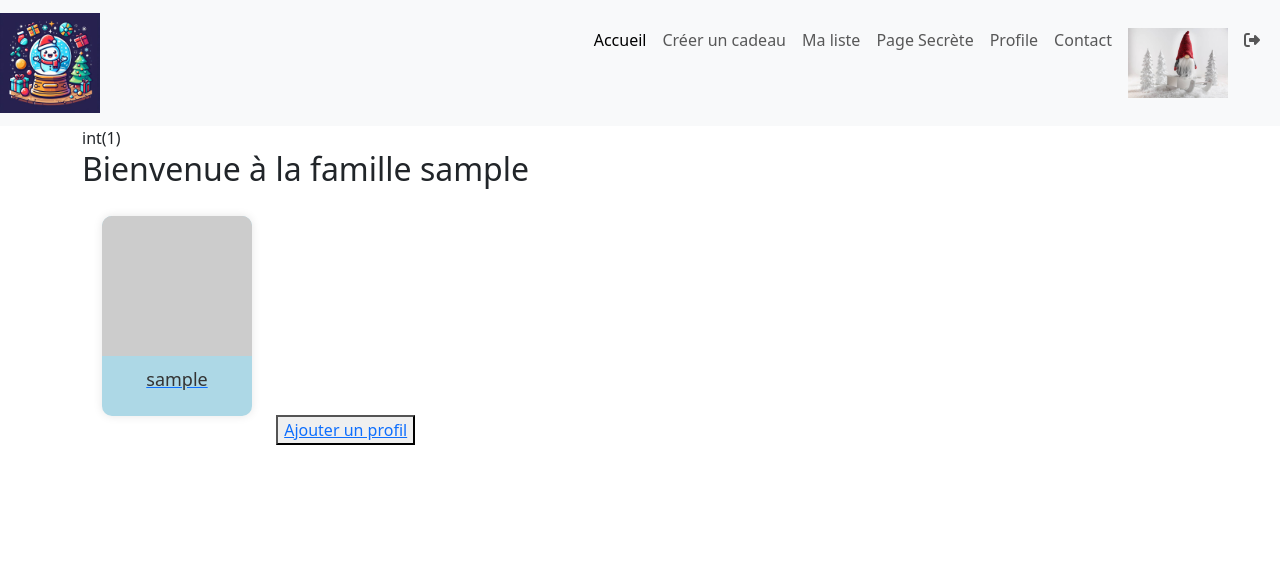
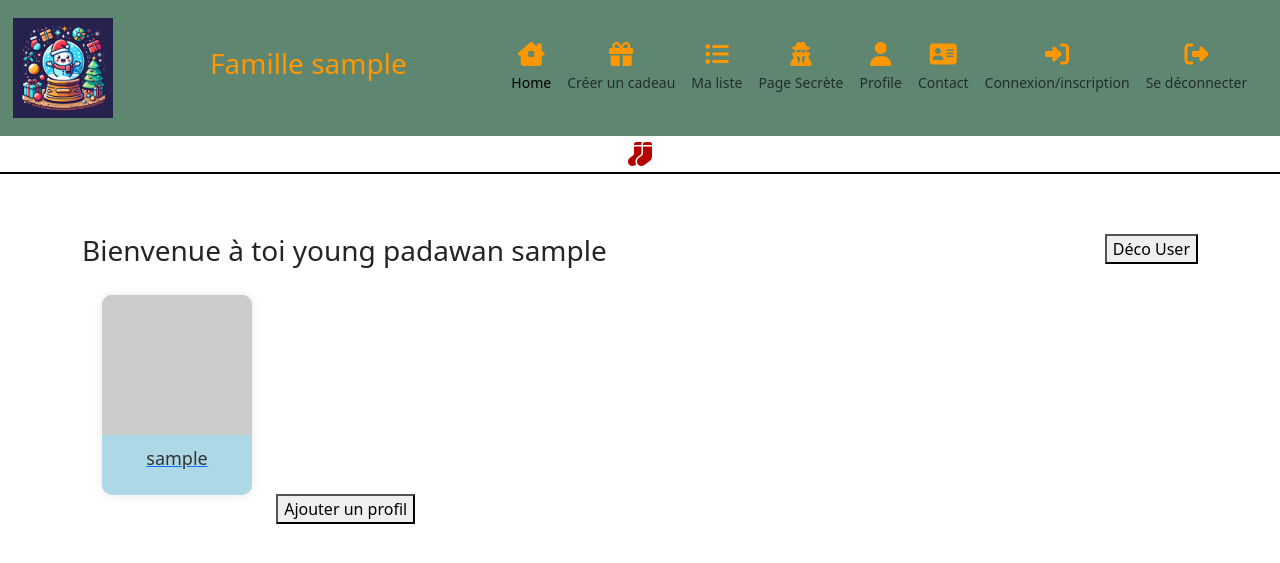
Before and after one commit to Lavestenoire/christmas, a PHP site: page /MVC/ in a window 1280 px wide. Shown: the top 563 px of the page. Run offline with PHP 8.4, Linux system fonts and the light colour scheme; the visitor is signed in with stand-in values (Sample User, id 1); tables that the repository leaves empty or names only in its code hold one stand-in row (values such as "Sample post"); some libraries are stand-ins or nearby versions.

Commit message:
session user ok

```diff
--- a/Controllers/AccountController.php
+++ b/Controllers/AccountController.php
@@ -86,7 +86,7 @@ class AccountController extends Controller
             $accountInfos = $accountModel->getAccountById($accountId);
 
             // Stocker les informations de l'utilisateur en session
-            $_SESSION['id_Account'] = $accountInfos['id_account'];
+            $_SESSION['id_account'] = $accountInfos['id_account'];
             $_SESSION['nickname_account'] = $accountInfos['nickname_account'];
             $_SESSION['email_account'] = $accountInfos['email_account'];
 
@@ -127,10 +127,10 @@ class AccountController extends Controller
             $accountInfos = $loginAccount->loginAccount($account);
 
             if ($accountInfos !== NULL && password_verify($password, $accountInfos['password_account'])) {
-                $_SESSION['id_Account'] = $accountInfos['id_account'];
+                $_SESSION['id_account'] = $accountInfos['id_account'];
                 $_SESSION['nickname_account'] = $accountInfos['nickname_account'];
                 $_SESSION['email_account'] = $accountInfos['email_account'];
-                // var_dump($_SESSION['id_Account']);
+                // var_dump($_SESSION['id_account']);
                 // die;
                 header("Location: home");
                 exit();
--- a/Controllers/HomeController.php
+++ b/Controllers/HomeController.php
@@ -12,11 +12,11 @@ class HomeController extends Controller
 {
     public function index()
     {
-        if (isset($_SESSION['id_Account'])) {
-            // var_dump($_SESSION['id_Account']);
+        if (isset($_SESSION['id_account'])) {
+            // var_dump($_SESSION['id_account']);
             $account = new Account();
 
-            $account->setId_account($_SESSION['id_Account']);
+            $account->setId_account($_SESSION['id_account']);
 
             $userModel = new UserModel();
             // vérifier qu'au moins 1 account est admin
--- a/Models/AccountModel.php
+++ b/Models/AccountModel.php
@@ -66,7 +66,7 @@ class AccountModel extends DbConnect
 
 
     // ############################################################
-    // ######################### LOGIN ############################
+    //                           LOGIN
     // ############################################################
     public function loginAccount(Account $account)
     {
--- a/Models/UserModel.php
+++ b/Models/UserModel.php
@@ -12,11 +12,14 @@ use App\Entities\Account;
 
 class UserModel extends DbConnect
 {
+    // ########################################
+    //    NOMBRE DE USER POUR UN ID_ACCOUNT
+    // ########################################
     public function userCount(Account $account)
     {
         try {
-            $this->request = $this->connection->prepare("SELECT COUNT(*) as count FROM c_user WHERE id_account = :id_Account");
-            $this->request->bindValue(':id_Account', $account->getId_account());
+            $this->request = $this->connection->prepare("SELECT COUNT(*) as count FROM c_user WHERE id_account = :id_account");
+            $this->request->bindValue(':id_account', $account->getId_account());
 
             $this->request->execute();
             $result = $this->request->fetch(PDO::FETCH_ASSOC);
@@ -28,13 +31,14 @@ class UserModel extends DbConnect
         }
     }
 
-
-    public function addUser(User $user)
+    // ########################################
+    //              INSERT USER
+    // ########################################
+    public function createUser(User $user, int $accountId)
     {
         try {
             $this->request = $this->connection->prepare("INSERT INTO c_user (nickname_user, picture_user, question_user, response_user, role_user, status_user, id_account)
-            VALUES (:nickname, :picture, :question, :response, :role, :status, :id_account)");
-
+            VALUES (:nickname, :picture, :question_user, :response_user, :role, :status, :id_account)");
             $this->request->bindValue(':nickname', $user->getNickname_user());
 
             if (empty($user->getPicture_user())) {
@@ -43,53 +47,46 @@ class UserModel extends DbConnect
             } else {
                 $this->request->bindValue(":picture", $user->getPicture_user());
             }
-            $this->request->bindValue(':question', $user->getQuestion_user());
-            $this->request->bindValue(':response', $user->getResponse_user());
+            $this->request->bindValue(':question_user', $user->getQuestion_user());
+            $this->request->bindValue(':response_user', $user->getResponse_user());
             $this->request->bindValue(':role', $user->getRole_user());
             $this->request->bindValue(':status', $user->getStatus_user());
-            $this->request->bindValue(':id_account', $user->getId_account());
+            $this->request->bindValue(':id_account', $accountId);
 
             $this->request->execute();
         } catch (Exception $e) {
             echo "Erreur lors de la connexion à la base de données : " . $e->getMessage();
         }
     }
-    // public function getUserbyNickname($idAccount)
-    // {
-    //     try {
-    //         // $this->request = $this->connection->prepare('SELECT * FROM c_user WHERE nickname_user = :nickname');
-    //         $this->request = $this->connection->prepare("SELECT nickname_user FROM `c_user` WHERE id_account = :id_Account");
-    //         $this->request->bindValue(":id_Account", $idAccount);
-    //         $this->request->execute();
 
-    //         $result = $this->request->fetchAll(PDO::FETCH_ASSOC);
-    //         // var_dump($result);
-    //         // die;
-    //         return $result;
-    //     } catch (Exception $e) {
-    //         echo "Erreur lors de la connexion à la base de données : " . $e->getMessage();
-    //     }
-    // }
+    // ########################################
+    //  SELECT USER PAR NICKNAME ET ID_ACCOUNT
+    // ########################################
     public function getUserByNicknameAndAccountId($nicknameUser, $idAccount)
     {
         try {
-            $this->request = $this->connection->prepare("SELECT * FROM `c_user` WHERE nickname_user = :nicknameUser AND id_account = :idAccount");
+            $this->request = $this->connection->prepare("SELECT * FROM `c_user` WHERE nickname_user = :nicknameUser AND id_account = :id_account");
             $this->request->bindValue(":nicknameUser", $nicknameUser);
-            $this->request->bindValue(":idAccount", $idAccount);
+            $this->request->bindValue(":id_account", $idAccount);
             $this->request->execute();
 
             $result = $this->request->fetch(PDO::FETCH_ASSOC);
+            // var_dump($result);
+            // die;
             return $result;
         } catch (Exception $e) {
             echo "Erreur lors de la connexion à la base de données : " . $e->getMessage();
         }
     }
 
+    // ########################################
+    //       SELECT USERS PAR ID_ACCOUNT
+    // ########################################
     public function getUsersByAccountId(Account $account)
     {
         try {
-            $this->request = $this->connection->prepare("SELECT * FROM c_user WHERE id_account = :id_Account");
-            $this->request->bindValue(':id_Account', $account->getId_account());
+            $this->request = $this->connection->prepare("SELECT * FROM c_user WHERE id_account = :id_account");
+            $this->request->bindValue(':id_account', $account->getId_account());
             $this->request->execute();
 
             $usersData = $this->request->fetchAll(PDO::FETCH_ASSOC);
@@ -97,6 +94,7 @@ class UserModel extends DbConnect
             $listUsers = [];
             foreach ($usersData as $userData) {
                 $user = new User();
+                $user->setId_user($userData['id_user']);
                 $user->setNickname_user($userData['nickname_user']);
                 $listUsers[] = $user;
             }
@@ -105,4 +103,58 @@ class UserModel extends DbConnect
             echo "Erreur lors de la connexion à la base de données : " . $e->getMessage();
         }
     }
+
+    // ########################################
+    //       SELECT USERS PAR ID_ACCOUNT
+    // ########################################
+    public function loginUser(User $user)
+    {
+        try {
+            $this->request = $this->connection->prepare("SELECT * FROM c_user WHERE nickname_user = :nickname_user AND question_user = :question_user AND response_user = :response_user");
+            $this->request->bindValue(':nickname_user', $user->getNickname_user());
+            $this->request->bindValue(':question_user', $user->getQuestion_user());
+            $this->request->bindValue(':response_user', $user->getResponse_user());
+            $this->request->execute();
+
+            $data = $this->request->fetch(PDO::FETCH_ASSOC);
+            return $data;
+        } catch (Exception $e) {
+            echo "Erreur lors de la connexion à la base de données : " . $e->getMessage();
+        }
+    }
+
+    // ########################################
+    //       SELECT USERS PAR ID_ACCOUNT
+    // ########################################
+    public function getUserByIdUser(User $user)
+    {
+        try {
+            $this->request = $this->connection->prepare("SELECT * FROM c_user WHERE id_user = :id_user");
+            $this->request->bindValue(':id_user', $user->getId_user());
+            $this->request->execute();
+
+            $user = $this->request->fetch(PDO::FETCH_ASSOC);
+            // var_dump($data);
+            // die;
+            return $user;
+        } catch (Exception $e) {
+            echo "Erreur lors de la connexion à la base de données : " . $e->getMessage();
+        }
+    }
+
+    // ########################################
+    //      UPDATE STATUS USER SI CONNECTÉ
+    // ########################################
+    public function updateUserStatus(Account $account, User $user)
+    {
+        try {
+            $this->request = $this->connection->prepare("UPDATE c_user SET status_user = :status_user WHERE id_user = :id_user AND id_account = :id_account");
+            $this->request->bindValue(':status_user', $user->getStatus_user());
+            $this->request->bindValue(':id_user', $user->getId_user());
+            $this->request->bindValue(':id_account', $account->getId_account());
+            $this->request->execute();
+        } catch (Exception $e) {
+            echo "Erreur lors de la mise à jour du statut de l'utilisateur : " . $e->getMessage();
+        }
+    }
 }
--- a/Views/base.php
+++ b/Views/base.php
@@ -17,6 +17,9 @@
             <a class="navbar-brand" href="/christmas/public/home"> <!-- le lien href de home: home = réecriture d'URL = controller et action donc render -->
                 <img src="pictures/logoChristmas1.png" alt="Logo" width="100"> <!-- Remplacez "logo.png" par le chemin de votre logo -->
             </a>
+            <?php if (isset($_SESSION['nickname_account'])) { ?>
+                <h3>Famille <?= $_SESSION['nickname_account']; ?></h3>
+            <?php } ?>
             <div class="container-fluid justify-content-end">
                 <button class="navbar-toggler" type="button" data-bs-toggle="collapse" data-bs-target="#navbarSupportedContent" aria-controls="navbarSupportedContent" aria-expanded="false" aria-label="Toggle navigation">
                     <span class="navbar-toggler-icon"></span>
@@ -24,36 +27,61 @@
                 <div class="collapse navbar-collapse" id="navbarSupportedContent">
                     <ul class="navbar-nav ms-auto mb-2 mb-lg-0">
                         <li class="nav-item">
-                            <a class="nav-link active" aria-current="page" href="/christmas/public/home">Accueil</a>
+                            <a class="nav-link active" aria-current="page" href="/christmas/public/home">
+                                <i class="menuIcon fa-solid fa-house-chimney-window"></i>
+                                <span class="menuEntry">Home</span>
+                            </a>
                         </li>
                         <li class="nav-item">
-                            <a class="nav-link" href="#">Créer un cadeau</a>
+                            <a class="nav-link" href="#">
+                                <i class="menuIcon fa-solid fa-gift menuEntry"></i>
+                                <span class="menuText">Créer un cadeau</span>
+                            </a>
                         </li>
                         <li class="nav-item">
-                            <a class="nav-link" href="#">Ma liste</a>
+                            <a class="nav-link" href="#">
+                                <i class="menuIcon fa-solid fa-list-ul"></i>
+                                <span class="menuEntry">Ma liste</span>
+                            </a>
                         </li>
                         <li class="nav-item">
-                            <a class="nav-link" href="#">Page Secrète</a>
-                        </li>
-                        <li class="nav-item">
-                            <a class="nav-link" href="#">Profile</a>
-                        </li>
-                        <li class="nav-item">
-                            <a class="nav-link" href="#">Contact</a>
+                            <a class="nav-link" href="#">
+                                <i class="menuIcon fa-solid fa-user-secret"></i>
+                                <span class="menuText">Page Secrète</span>
+                            </a>
                         </li>
                         <li class="nav-item">
                             <a class="nav-link" href="/christmas/public/viewLogin">
-                                <img src="pictures/gnome1.jpg" alt="icone gnome" width="100">
+                                <i class="menuIcon fa-solid fa-user"></i>
+                                <span class="menuText">Profile</span>
+                            </a>
+                        </li>
+                        <li class="nav-item">
+                            <a class="nav-link" href="#">
+                                <i class="menuIcon fa-solid fa-address-card"></i>
+                                <span class="menuText">Contact</span>
+                            </a>
+                        </li>
+                        <li class="nav-item">
+                            <a class="nav-link" href="/christmas/public/viewLogin">
+                                <i class="menuIcon fa-solid fa-right-to-bracket"></i>
+                                <span class="menuText">Connexion/inscription</span>
                             </a>
                         </li>
                         <li class="nav-item">
                             <a class="nav-link" href="/christmas/public/logoutAccount">
-                                <i class="fa-solid fa-right-from-bracket"></i> </a>
+                                <i class="menuIcon fa-solid fa-right-from-bracket"></i>
+                                <span class="menuText">Se déconnecter</span>
+                            </a>
                         </li>
                     </ul>
                 </div>
             </div>
         </nav>
+        <!-- GERER LA LONGUEUR DE LA BANDEROLE EN JS -->
+        <div id="banner">
+            <i class="fa-solid fa-socks"></i>
+        </div>
     </header>
     <div class="container">
         <main><?= $content ?></main>
--- a/Views/home/index.php
+++ b/Views/home/index.php
@@ -1,51 +1,64 @@
 <?php
 $title = "Christmas - Accueil";
-var_dump($_SESSION['id_Account']);
+// var_dump($_SESSION['id_account']);
+// var_dump($_SESSION['nickname_account']);
+// var_dump($_SESSION['nickname_user']);
+// var_dump($_SESSION['role_user']);
+// var_dump($_SESSION['status_user']);
+
+
 
 /* Le $title est situé au niveau du title de la base */
 ?>
 
 <?php
-if (isset($_SESSION['id_Account'])) {
-    if ($showForm) {
+if (isset($_SESSION['id_account'])) {
+    if (isset($showForm) && $showForm) {
 ?>
-        <!-- Si role_user == admin non présent: -->
-        <h2>Bienvenue à la famille <?= $_SESSION['nickname_account']; ?></h2>
-        <?php var_dump($_SESSION['email_account']);
-        ?>
+        <!-- ##########################################################################
+        Si 0 users existent pour cet id_account > affichage formulaire pour en créer un
+        ############################################################################### -->
         <p>Merci de créer le premier profil de ce compte, qui vous permettra de modifier et supprimer votre compte familial, et d'avoir accès aux profils des membres de votre famille.</p>
 
-        <form class="mx-auto w-80" action="addUser" method="POST">
+        <form class="mx-auto w-80" action="createUser" method="POST">
             <img src="pictures/avatar.png" alt=" avatar">
             <div class="mb-3 col-4">
                 <label for="nickname_user" class="form-label">Choisi un pseudo</label>
                 <input type="text" name="nickname_user" class="form-control" id="nickname_user" aria-describedby="usernameHelp" required>
             </div>
             <div class="mb-3 col-4">
-                <label for="question" class="form-label">Merci d'indiquer une question personnelle.</label>
-                <input type="text" name="question" class="form-control" id="question" aria-describedby="usernameHelp" required>
+                <label for="question_user" class="form-label">Merci d'indiquer une question personnelle.</label>
+                <input type="text" name="question_user" class="form-control" id="question_user" aria-describedby="usernameHelp" required>
             </div>
             <div class="mb-3 col-4">
-                <label for="response" class="form-label">Merci d'indiquer la réponse à ta question</label>
-                <input type="password" name="response" class="form-control" id="response" required>
+                <label for="response_user" class="form-label">Merci d'indiquer la réponse à ta question</label>
+                <input type="password" name="response_user" class="form-control" id="response_user" required>
             </div>
-            <!-- champs caché pour insérer le statut admin (1) par défaut -->
+            <!-- champs caché pour insérer le rôle admin (1) par défaut -->
             <input type="hidden" name="role_user" value="1">
             <input type="hidden" name="status_user" value="0">
             <button type="submit" name="addAUser" class="btn btn-primary">Ajouter ce profil</button>
         </form>
-    <?php } else if ($showProfiles) { ?>
-        <h2>Bienvenue à la famille <?= $_SESSION['nickname_account']; ?></h2>
+    <?php }
+
+    // ######################################################
+    // si au moins 1 user existe, affichage de son nickname
+    // ######################################################
+    else if ($showProfiles) { ?>
+        <div id="logoutUserBtn"><a href="logoutUser"><button>Déco User</button></a></div>
+        <?php if (isset($_SESSION['nickname_user'])) { ?>
+            <h3>Bienvenue à toi young padawan <?= $_SESSION['nickname_user']; ?></h3>
+        <?php } ?>
 
         <?php foreach ($users as $user) { ?>
             <div class="profile">
-                <a href="#">
+                <a href="/christmas/public/pageLoginUser?id_user=<?= $user->getId_user() ?>">
                     <div class="profile-image"></div>
                     <div class="profile-name"><?= $user->getNickname_user() ?></div>
                 </a>
             </div>
         <?php  } ?>
-        <button><a href="addUserPage">Ajouter un profil</a></button>
+        <a href="pageCreateUser"><button>Ajouter un profil</button></a>
     <?php }
 } else { ?>
     <h1>Accueil</h1>
--- a/public/script.js
+++ b/public/script.js
@@ -12,3 +12,16 @@ togglePassword.addEventListener("click", function () {
         togglePassword.classList.add("fa-eye");
     }
 });
+
+const banner = document.querySelector('#banner');
+const icon = '<i class="fa-solid fa-socks"></i>';
+const maxWidth = 1000; // largeur maximale de la banderole en pixels
+const iconWidth = 50; // largeur d'une icône en pixels
+const iconMargin = 10; // marge entre les icônes en pixels
+
+let currentWidth = 0;
+
+while (currentWidth < maxWidth) {
+    banner.innerHTML += icon;
+    currentWidth += iconWidth + iconMargin;
+}
--- a/public/style.css
+++ b/public/style.css
@@ -1,3 +1,53 @@
+.navbar {
+    background-color: #5F8670 !important;
+    padding: 1%;
+}
+
+.nav-link {
+    display: flex;
+    flex-direction: column;
+    align-items: center;
+    justify-content: center;
+}
+
+.nav-link i {
+    font-size: 1.5em;
+    margin-bottom: 0.25em;
+}
+
+.nav-link span {
+    font-size: 0.875em;
+    text-align: center;
+}
+
+.menuIcon {
+    color: #FF9800;
+}
+
+/* #banner {
+    height: 50px;
+    width: 100%;
+    background-color: #FF9800;
+} */
+#banner {
+    display: flex;
+    flex-wrap: wrap;
+    justify-content: center;
+    border-bottom: solid 2px black;
+    margin-bottom: 60px;
+
+}
+
+#banner i {
+    margin: 0.25em;
+    font-size: 1.5em;
+}
+
+
+.fa-socks {
+    color: #B80000;
+}
+
 #connexionInscription {
     display: flex;
     flex-direction: row;
@@ -64,3 +114,16 @@
     text-decoration: underline;
     /* Souligner le lien au survol */
 }
+
+/* bouton de déconnexion user */
+#logoutUserBtn {
+    float: right;
+}
+
+/* titre famille dans le menu */
+nav h3 {
+    width: 20em;
+    text-align: center;
+    padding: 20px;
+    color: #FF9800;
+}
```
Also changed, not shown: Controllers/UserController.php (+131 -14 lines), Views/user/createUser.php (renamed from Views/user/index.php, +5 -5 lines), Views/user/loginUser.php (added, +34 -0 lines), public/.htaccess, public/pictures/bannerDragon.png (added), public/pictures/bannerDragon2.jpeg (added).
